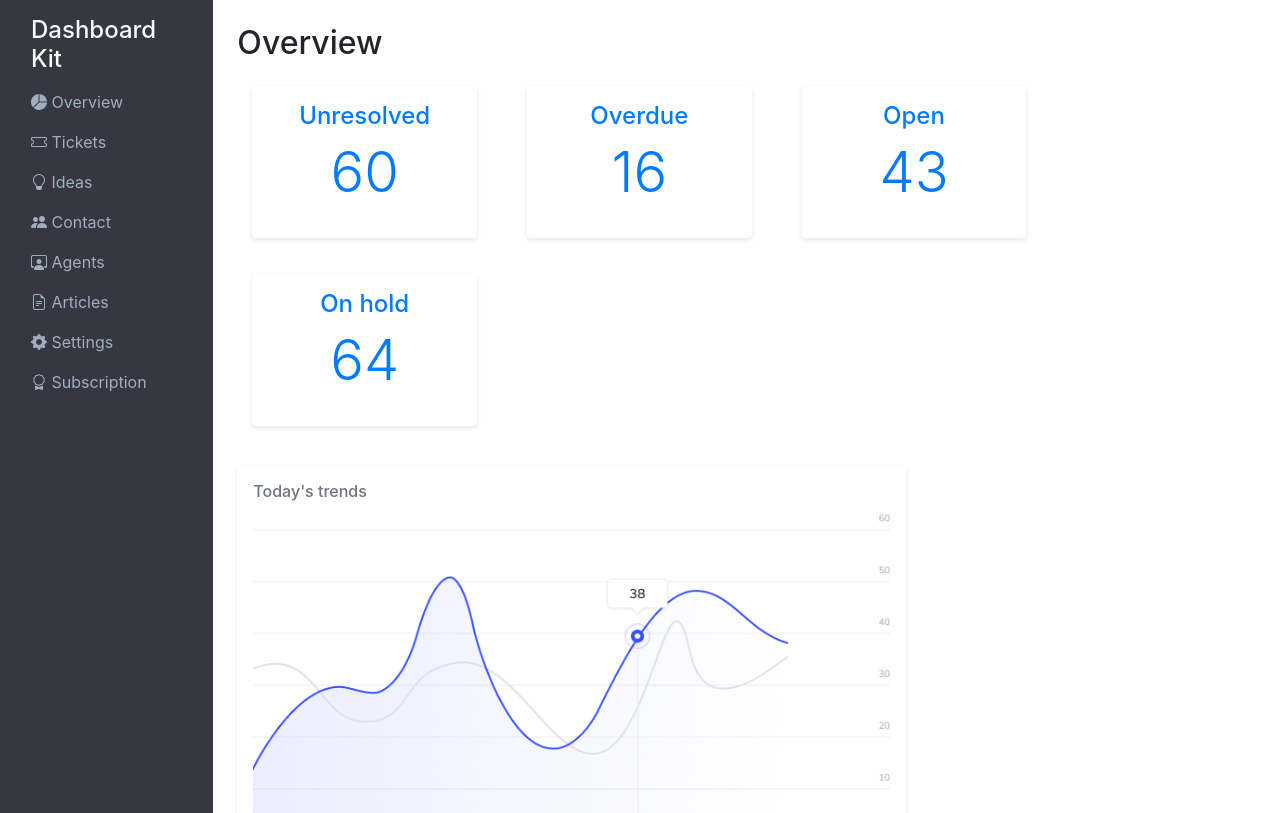
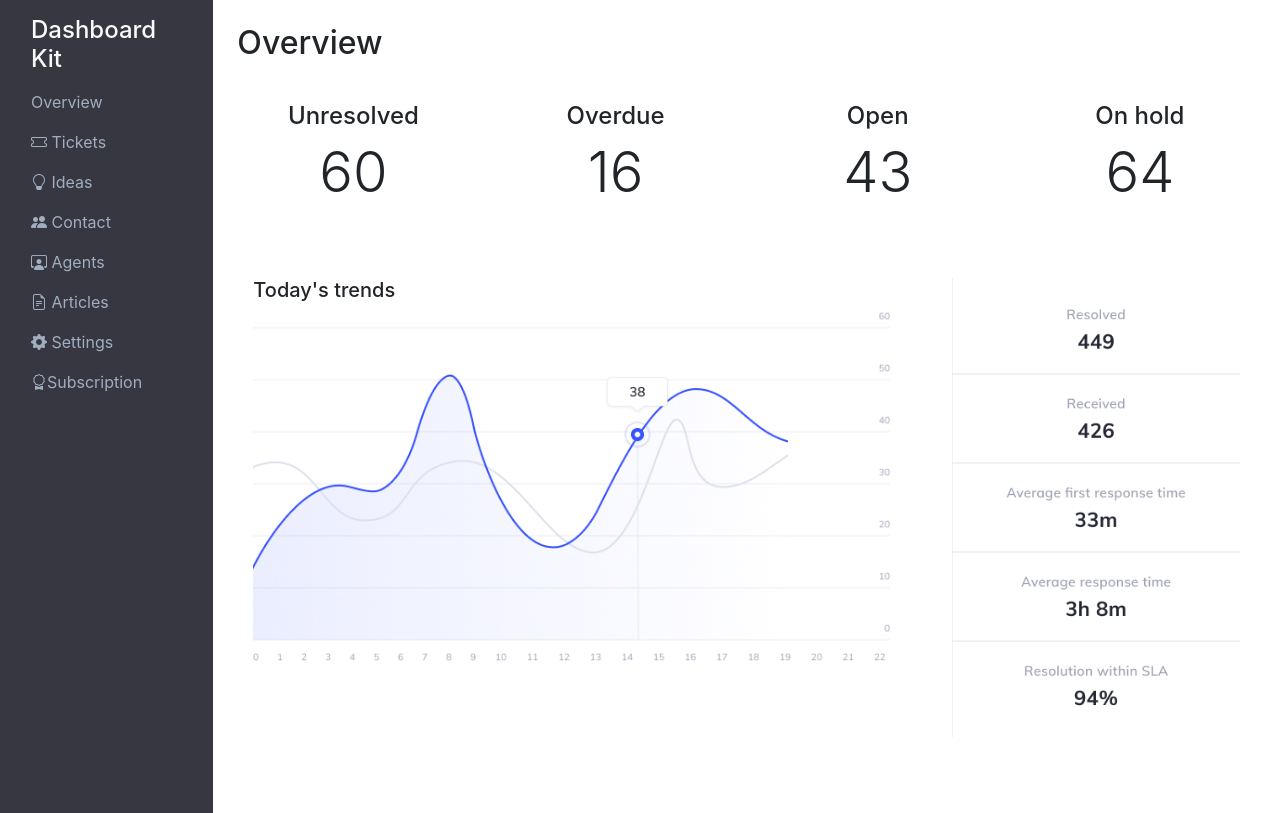
Before and after one commit to mariabravo123/FrontendFramework_Julie_Maria, a website: page public/index.html in a window 1280 px wide. Shown: the top 813 px of the page. Drawn offline with nearby package versions, Linux system fonts and the light colour scheme; a web font is replaced by a local one.

Commit message:
new changes

```diff
--- a/public/assets/css/stylesheet.css
+++ b/public/assets/css/stylesheet.css
@@ -1,31 +1,2 @@
 
 /*# sourceMappingURL=stylesheet.css.map */
-
-.card {
-    border-radius: 8px;
-    box-shadow: 0 2px 5px rgba(0, 0, 0, 0.1);
-    cursor: pointer;
-    transition: transform 0.2s ease, box-shadow 0.2s ease;
-    text-decoration: none;
-  }
-
-
-  .card h5 {
-    font-size: 1rem;
-    color: #6c757d;
-    margin-bottom: 10px;
-  }
-
-  .card .number {
-    font-size: 2rem;
-    font-weight: bold;
-    color: black; /
-  }
-
-  .clickable-box {
-    text-decoration: none;
-  }
-
-  .row.mb-4 {
-    gap: 20px;
-  }
--- a/public/index.html
+++ b/public/index.html
@@ -36,9 +36,7 @@
           <h4 class="text-light px-3">Dashboard Kit</h4>
           <ul class="nav flex-column">
             <li class="nav-item">
-              <a class="nav-link active" href="#">
-                <i class="bi bi-pie-chart-fill"></i> Overview
-              </a>
+              <a class="nav-link active" href="#">Overview</a>
             </li>
             <li class="nav-item">
               <a class="nav-link" href="#">
@@ -72,7 +70,7 @@
             </li>
             <li class="nav-item">
               <a class="nav-link" href="#">
-                <i class="bi bi-award"></i> Subscription
+                <i class="bi bi-award"></i>Subscription
               </a>
             </li>
           </ul>
@@ -84,38 +82,29 @@
         <h2 class="my-4">Overview</h2>
 
         <!-- Top Stats -->
-        <div class="container mt-4">
         <div class="row mb-4">
-            <!-- Unresolved Card -->
-            <div class="col-md-3 mb-3">
-              <a href="#" class="card text-center p-3 clickable-box" role="button" data-bs-toggle="tooltip" data-bs-placement="top" title="Click to view details">
+          <div class="col-md-3">
+            <div class="card text-center p-3">
               <h4>Unresolved</h4>
               <p class="display-4">60</p>
-              </a>
             </div>
-
-            <!-- Overdue Card -->
-            <div class="col-md-3 mb-3">
-              <a href="#" class="card text-center p-3 clickable-box" role="button" data-bs-toggle="tooltip" data-bs-placement="top" title="Click to view details">
+          </div>
+          <div class="col-md-3">
+            <div class="card text-center p-3">
               <h4>Overdue</h4>
               <p class="display-4">16</p>
-              </a>
             </div>
-
-            <!-- Open Card -->
-            <div class="col-md-3 mb-3">
-              <a href="#" class="card text-center p-3 clickable-box" role="button" data-bs-toggle="tooltip" data-bs-placement="top" title="Click to view details">
+          </div>
+          <div class="col-md-3">
+            <div class="card text-center p-3">
               <h4>Open</h4>
               <p class="display-4">43</p>
-              </a>
             </div>
-
-            <!-- On Hold Card -->
-            <div class="col-md-3 mb-3">
-              <a href="#" class="card text-center p-3 clickable-box" role="button" data-bs-toggle="tooltip" data-bs-placement="top" title="Click to view details">
+          </div>
+          <div class="col-md-3">
+            <div class="card text-center p-3">
               <h4>On hold</h4>
               <p class="display-4">64</p>
-              </a>
             </div>
           </div>
         </div>
```
Also changed, not shown: js/sb-admin-2.min.js (line endings or trailing spaces). Lines whose indentation alone changed are shown as unchanged.
